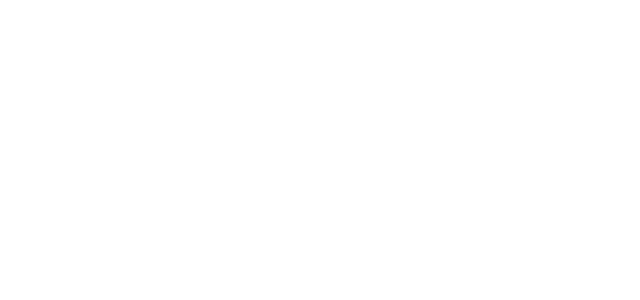
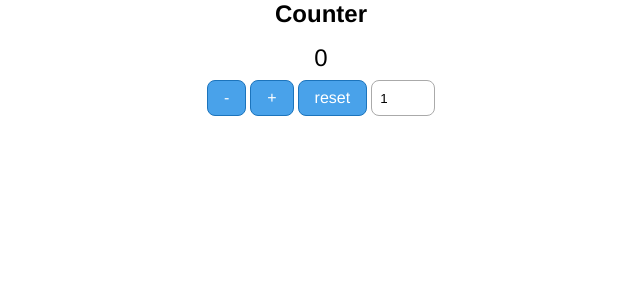
Before and after one commit to br4adam/react-components, a React (Vite) app: page / in a window 1280 px wide. Shown: the top 300 px of the page, without its empty margins (319-959 px from the left). Built offline with nearby package versions, Linux system fonts and the light colour scheme.

Commit message:
add counter

```diff
--- a/src/App.jsx
+++ b/src/App.jsx
@@ -1,6 +1,9 @@
+import Counter from "./components/Counter"
+
 const App = () => {
   return (
     <div className="App">
+      <Counter />
     </div>
   )
 }
--- /dev/null
+++ b/src/components/Counter.css
@@ -0,0 +1,19 @@
+section {
+  display: flex;
+  flex-direction: column;
+  align-items: center;
+  gap: 0.5rem;
+}
+
+p {
+  font-size: 1.5rem;
+}
+
+section div {
+  display: flex;
+  gap: 0.25rem;
+}
+
+input {
+  width: 4rem;
+}
--- /dev/null
+++ b/src/components/Counter.jsx
@@ -0,0 +1,27 @@
+import "./Counter.css"
+import { useState } from "react"
+
+const Counter = () => {
+  const [ count, setCount ] = useState(0)
+  const [ step, setStep ] = useState(1)
+
+  const handleReset = () => {
+    setCount(0)
+    setStep(1)
+  }
+
+  return (
+    <section>
+      <h1>Counter</h1>
+      <p>{count}</p>
+      <div>
+        <button onClick={() => setCount(prev => prev - parseInt(step))}>-</button>
+        <button onClick={() => setCount(prev => prev + parseInt(step))}>+</button>
+        <button onClick={handleReset}>reset</button>
+        <input type="number" value={step} onChange={(e) => setStep(e.target.value)} />
+      </div>
+    </section>
+  )
+}
+
+export default Counter
--- a/src/index.css
+++ b/src/index.css
@@ -3,3 +3,31 @@
   padding: 0;
   box-sizing: border-box;
 }
+
+body {
+  font-family: Helvetica, Arial, sans-serif;
+}
+
+button {
+  all: unset;
+  background-color: #49a2ea;
+  color: #ffffff;
+  padding: 0.5rem 1rem;
+  border-radius: 0.5rem;
+  border: 1px solid #1c74bc;
+}
+
+button:hover {
+  background-color: #2c81c6;
+  cursor: pointer;
+}
+
+h1 {
+  margin-bottom: 0.5rem;
+}
+
+input {
+  border-radius: 0.5rem;
+  border: 1px solid #aaaaaa;
+  padding: 0.25rem 0.5rem;
+}
```
